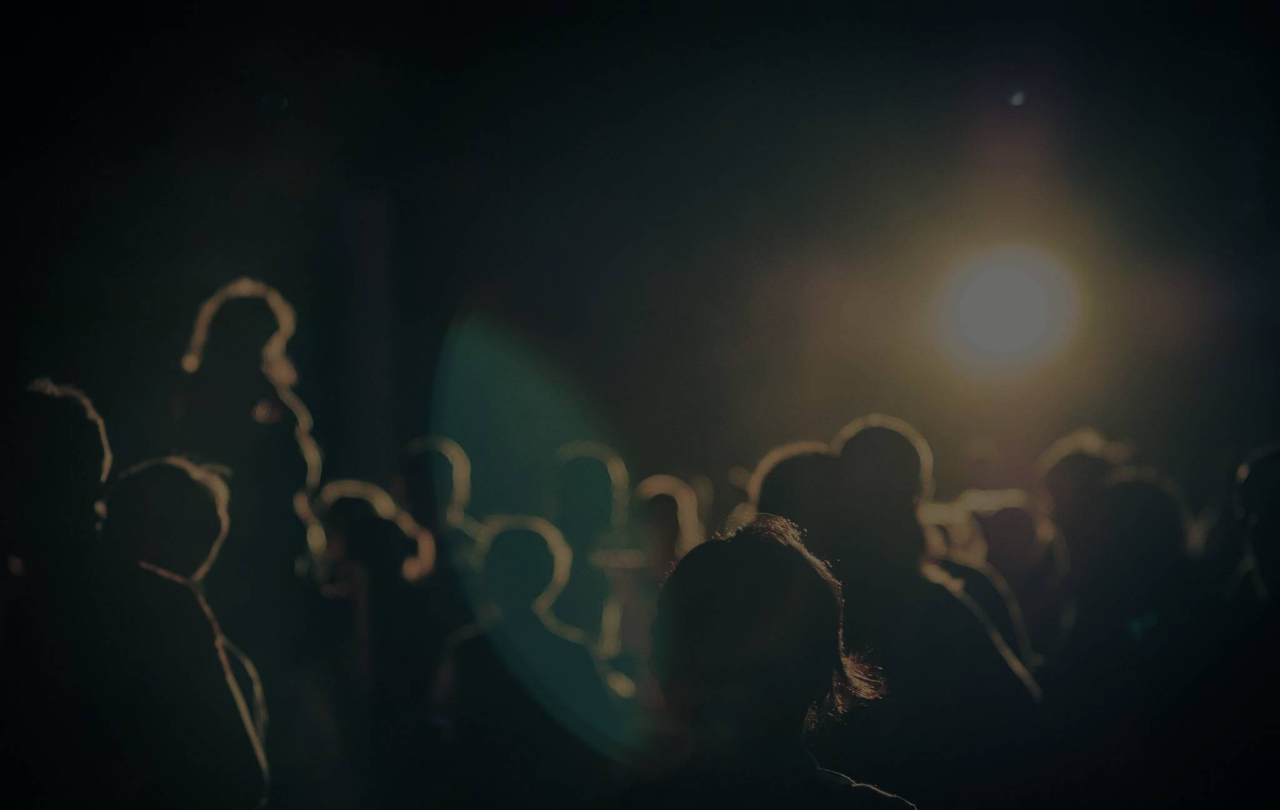
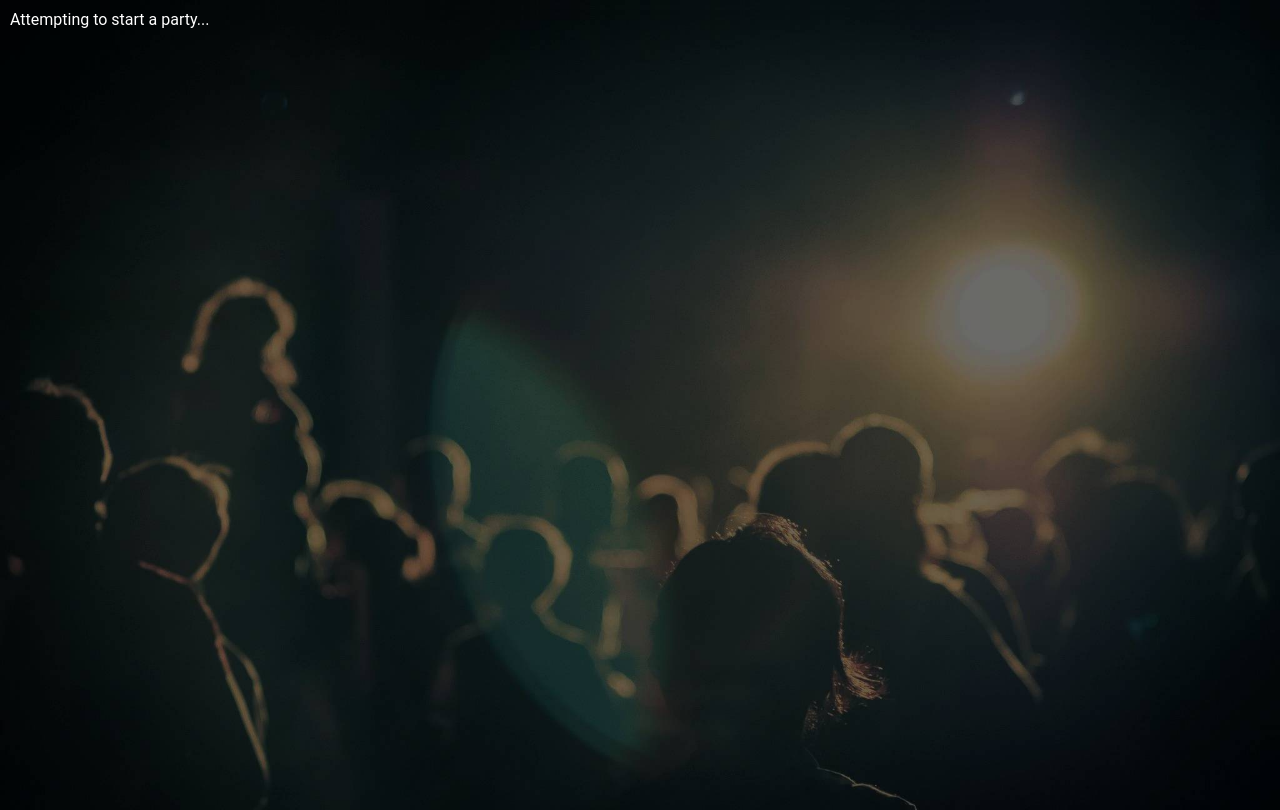
Before and after one commit to eleqtrizit/spotify-jukebox-frontend, a React (Create React App) app: page /exec_callback in a window 1280 px wide. Built offline with nearby package versions, Linux system fonts and the light colour scheme.

Commit message:
small change

```diff
--- a/src/pages/Callback.tsx
+++ b/src/pages/Callback.tsx
@@ -6,7 +6,7 @@ const Callback = () => {
     const code = searchParams.get('code');
     ForwardCallback(code);
 
-    return <div></div>;
+    return <div>Attempting to start a party...</div>;
 };
 
 export default Callback;
```
